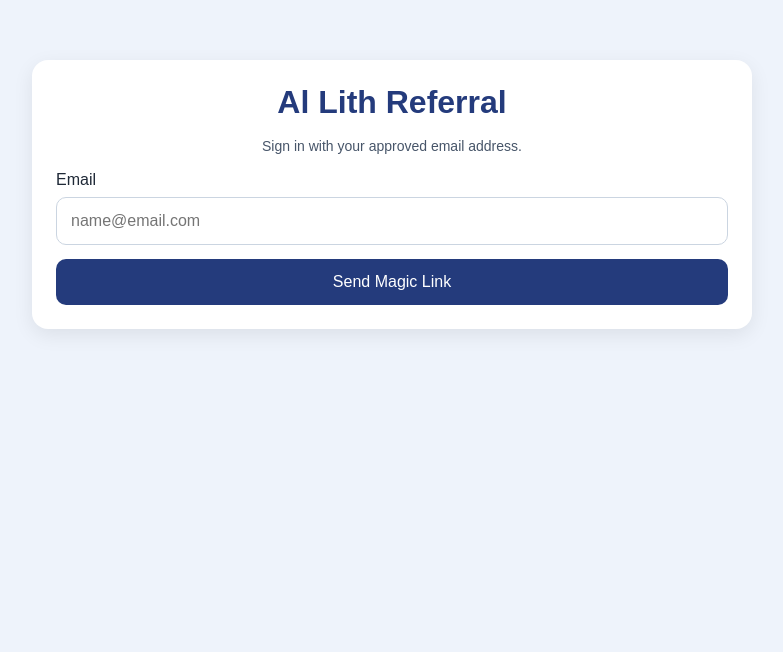
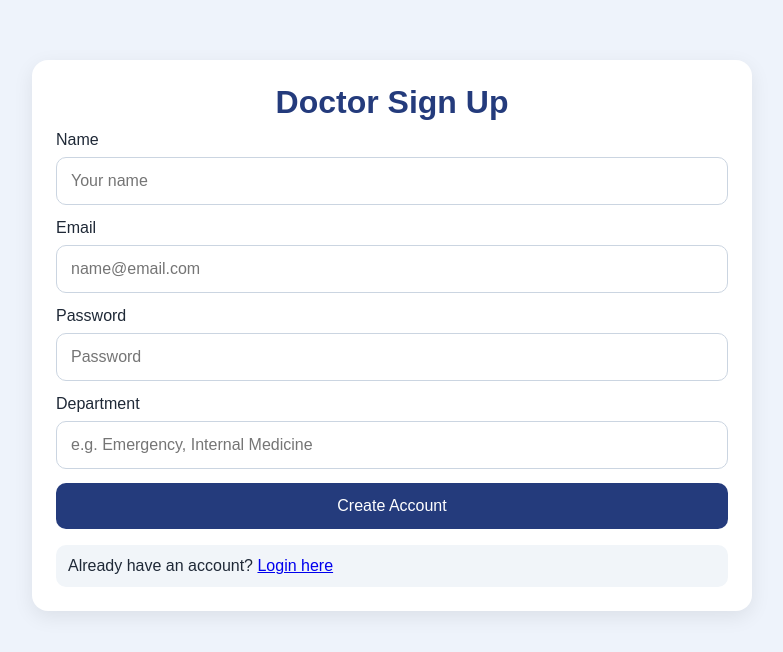
Before and after one commit to drmaaf4-afk/Al-Lith-Referral, a Next.js app: page / in a window 1280 px wide. Shown: the top 652 px of the page, without its empty margins (248-1031 px from the left). Built offline with nearby package versions, Linux system fonts and the light colour scheme; no server answers.

Commit message:
Update page.js

```diff
--- a/app/page.js
+++ b/app/page.js
@@ -1,163 +1,133 @@
 'use client'
 
-import { useEffect, useState } from 'react'
-import { supabase } from '../lib/supabase'
+import { useState } from 'react'
+import { supabase } from '../../lib/supabase'
 
-export default function Page() {
+export default function SignupPage() {
+  const [name, setName] = useState('')
   const [email, setEmail] = useState('')
+  const [password, setPassword] = useState('')
+  const [department, setDepartment] = useState('')
   const [message, setMessage] = useState('')
   const [loading, setLoading] = useState(false)
-  const [user, setUser] = useState(null)
-  const [authorized, setAuthorized] = useState(null)
-  const [checking, setChecking] = useState(true)
 
-  useEffect(() => {
-    handleAuth()
+  async function handleSignup() {
+    setMessage('')
 
-    const {
-      data: { subscription },
-    } = supabase.auth.onAuthStateChange(() => {
-      checkUser()
-    })
+    const cleanName = name.trim()
+    const cleanEmail = email.trim().toLowerCase()
+    const cleanPassword = password.trim()
+    const cleanDepartment = department.trim()
 
-    return () => subscription.unsubscribe()
-  }, [])
-
-  async function handleAuth() {
-    setChecking(true)
-
-    const url = new URL(window.location.href)
-    const code = url.searchParams.get('code')
-
-    if (code) {
-      await supabase.auth.exchangeCodeForSession(code)
-      window.history.replaceState({}, document.title, '/')
-    }
-
-    await checkUser()
-    setChecking(false)
-  }
-
-  async function checkUser() {
-    const {
-      data: { user },
-    } = await supabase.auth.getUser()
-
-    setUser(user)
-
-    if (!user?.email) {
-      setAuthorized(null)
+    if (!cleanName || !cleanEmail || !cleanPassword || !cleanDepartment) {
+      setMessage('Please complete all fields.')
       return
     }
 
-    const { data, error } = await supabase
-      .from('referral_doctors')
-      .select('id, full_name, role')
-      .eq('email', user.email.toLowerCase())
-      .maybeSingle()
-
-    if (error || !data) {
-      setAuthorized(false)
-    } else {
-      setAuthorized(true)
-    }
-  }
-
-  async function login() {
-    setMessage('')
-
-    if (!email.trim()) {
-      setMessage('Please enter your email')
+    if (cleanPassword.length < 6) {
+      setMessage('Password must be at least 6 characters.')
       return
     }
 
     setLoading(true)
 
-    const { error } = await supabase.auth.signInWithOtp({
-      email: email.trim().toLowerCase(),
-      options: {
-        emailRedirectTo: window.location.origin,
-      },
-    })
+    try {
+      const { data, error } = await supabase.auth.signUp({
+        email: cleanEmail,
+        password: cleanPassword,
+      })
 
-    if (error) {
-      setMessage(error.message)
-    } else {
-      setMessage('Magic link sent. Check your email.')
+      if (error) {
+        setMessage(error.message)
+        setLoading(false)
+        return
+      }
+
+      const userId = data?.user?.id
+
+      if (!userId) {
+        setMessage('Account created, but no user ID returned.')
+        setLoading(false)
+        return
+      }
+
+      const { error: profileError } = await supabase
+        .from('referral_doctors')
+        .insert([
+          {
+            auth_user_id: userId,
+            email: cleanEmail,
+            name: cleanName,
+            department: cleanDepartment,
+            role: 'doctor',
+          },
+        ])
+
+      if (profileError) {
+        setMessage(profileError.message)
+        setLoading(false)
+        return
+      }
+
+      setMessage('Account created successfully. You can now log in.')
+      setName('')
+      setEmail('')
+      setPassword('')
+      setDepartment('')
+    } catch {
+      setMessage('Something went wrong.')
     }
 
     setLoading(false)
-  }
-
-  async function logout() {
-    await supabase.auth.signOut()
-    setUser(null)
-    setAuthorized(null)
-    setMessage('')
-  }
-
-  if (checking) {
-    return (
-      <main className="page">
-        <div className="container">
-          <div className="card">
-            <h1>Al Lith Referral</h1>
-            <div className="message">Checking login...</div>
-          </div>
-        </div>
-      </main>
-    )
-  }
-
-  if (user && authorized === true) {
-    return (
-      <main className="page">
-        <div className="container">
-          <div className="card">
-            <h1>Al Lith Referral</h1>
-            <p className="small">Signed in as {user.email}</p>
-            <div className="message">Authorized user. Dashboard will be built next.</div>
-            <button onClick={logout}>Logout</button>
-          </div>
-        </div>
-      </main>
-    )
-  }
-
-  if (user && authorized === false) {
-    return (
-      <main className="page">
-        <div className="container">
-          <div className="card">
-            <h1>Al Lith Referral</h1>
-            <div className="message">This email is not authorized.</div>
-            <button onClick={logout}>Logout</button>
-          </div>
-        </div>
-      </main>
-    )
   }
 
   return (
     <main className="page">
       <div className="container">
         <div className="card">
-          <h1>Al Lith Referral</h1>
-          <p className="small">Sign in with your approved email address.</p>
+          <h1>Doctor Sign Up</h1>
+
+          <label>Name</label>
+          <input
+            type="text"
+            value={name}
+            onChange={(e) => setName(e.target.value)}
+            placeholder="Your name"
+          />
 
           <label>Email</label>
           <input
             type="email"
-            placeholder="name@email.com"
             value={email}
             onChange={(e) => setEmail(e.target.value)}
+            placeholder="name@email.com"
           />
 
-          <button onClick={login} disabled={loading}>
-            {loading ? 'Sending...' : 'Send Magic Link'}
+          <label>Password</label>
+          <input
+            type="password"
+            value={password}
+            onChange={(e) => setPassword(e.target.value)}
+            placeholder="Password"
+          />
+
+          <label>Department</label>
+          <input
+            type="text"
+            value={department}
+            onChange={(e) => setDepartment(e.target.value)}
+            placeholder="e.g. Emergency, Internal Medicine"
+          />
+
+          <button onClick={handleSignup} disabled={loading}>
+            {loading ? 'Creating account...' : 'Create Account'}
           </button>
 
           {message ? <div className="message">{message}</div> : null}
+
+          <div className="message" style={{ marginTop: '16px' }}>
+            Already have an account? <a href="/login">Login here</a>
+          </div>
         </div>
       </div>
     </main>
```
